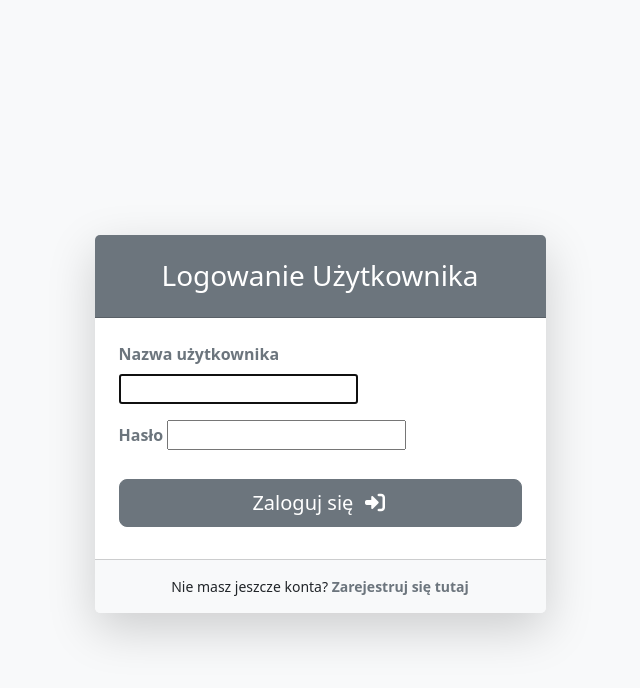
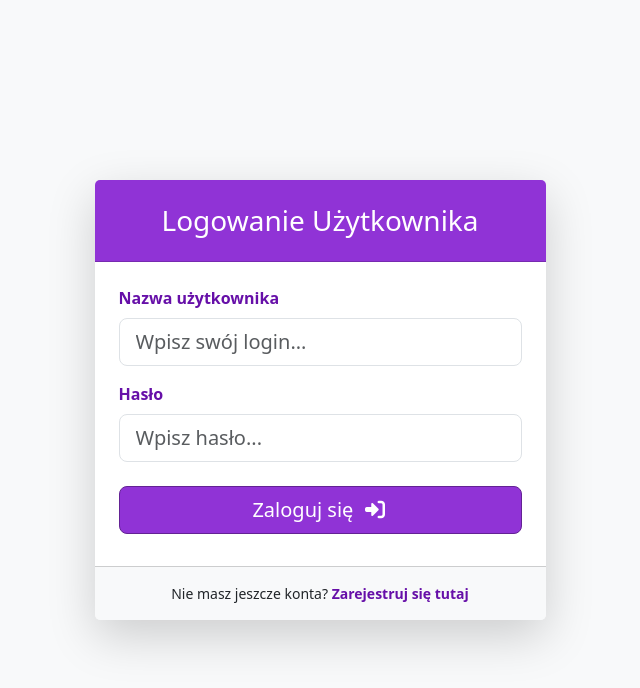
Before and after one commit to HawksShaw/web, a Django app: page /accounts/login/ in a window 1280 px wide. Shown: the top 688 px of the page, without its empty margins (320-960 px from the left). Run offline with Django 5.2, Linux system fonts and the light colour scheme; some libraries are stand-ins or nearby versions.

Commit message:
Estetyka do loginu - koniec

```diff
--- a/fizjo/fizjoapp/templates/registration/login.html
+++ b/fizjo/fizjoapp/templates/registration/login.html
@@ -6,7 +6,7 @@
     <title>Logowanie - FizjoApp</title>
     <link rel="stylesheet" href="{% static 'css/bootstrap.min.css' %}" />
     <link rel="stylesheet" href="{% static 'css/all.min.css' %}" />
-    <link rel="stylesheet" href="{% static 'css/custom.css' %}" />
+    <link rel="stylesheet" href="{% static 'css/bgs.css' %}" />
     <style>
         body {
             background-color: #f8f9fa;
@@ -19,13 +19,13 @@
         <div class="row justify-content-center">
             <div class="col-md-6 col-lg-5">
 
-                <div class="card shadow-lg border-0 rounded-lg mt-5">
-                    <div class="card-header bg-secondary text-white text-center py-4">
+                <div class="card shadow-lg border-0 rounded-lg mt-10">
+                    <div class="card-header bg-login text-white text-center py-4">
                         <h3 class="mb-0">Logowanie Użytkownika</h3>
                     </div>
                     <div class="card-body p-4">
 
-                        <form method="POST" novalidate>
+                        <!-- <form method="POST" novalidate>
                             {% csrf_token %}
 
                             {% for field in form %}
@@ -52,12 +52,48 @@
                                     Zaloguj się <i class="fas fa-sign-in-alt ms-1"></i>
                                 </button>
                             </div>
+                        </form> -->
+
+                        <form method="POST" novalidate>
+                            {% csrf_token %}
+
+                            <div class="mb-3 text-start">
+                                <label for="id_username" class="form-label fw-bold text-login">Nazwa użytkownika</label>
+                                <input type="text"
+                                       name="username"
+                                       id="id_username"
+                                       class="form-control form-control-lg"
+                                       placeholder="Wpisz swój login..."
+                                       required>
+                            </div>
+
+                            <div class="mb-3 text-start">
+                                <label for="id_password" class="form-label fw-bold text-login">Hasło</label>
+                                <input type="password"
+                                       name="password"
+                                       id="id_password"
+                                       class="form-control form-control-lg"
+                                       placeholder="Wpisz hasło..."
+                                       required>
+                            </div>
+
+                            {% if form.errors or form.non_field_errors %}
+                                <div class="text-danger fw-bold text-center mt-3 mb-2 small">
+                                    <i class="fas fa-times-circle"></i> Niepoprawna nazwa użytkownika lub hasło.
+                                </div>
+                            {% endif %}
+
+                            <div class="d-grid gap-2 mt-4 mb-2">
+                                <button type="submit" class="btn btn-login btn-lg">
+                                    Zaloguj się <i class="fas fa-sign-in-alt ms-1"></i>
+                                </button>
+                            </div>
                         </form>
 
                     </div>
                     <div class="card-footer text-center py-3 bg-light">
                         <div class="small">
-                            Nie masz jeszcze konta? <a href="{% url 'rejestracja' %}" class="fw-bold text-decoration-none" style="color: #6c757d;">Zarejestruj się tutaj</a>
+                            Nie masz jeszcze konta? <a href="{% url 'rejestracja' %}" class="fw-bold text-decoration-none" style="color: #660fa8;">Zarejestruj się tutaj</a>
                         </div>
                     </div>
                 </div>
--- a/fizjo/fizjoapp/urls.py
+++ b/fizjo/fizjoapp/urls.py
@@ -1,9 +1,11 @@
 from django.urls import path
 from . import views
+from .forms import LoginForm
 
 urlpatterns = [
     # Główne widoki
     path('', views.dashboard, name='dashboard'),
+    path('login/', views.CustomLoginView.as_view(), name='login'),
     path('panel-fizjo/', views.dashboard_fizjo, name='dashboard_fizjo'),
     path('panel-pacjent/', views.dashboard_pacjent, name='dashboard_pacjent'),
     path('rejestracja/', views.rejestracja, name='rejestracja'),
--- /dev/null
+++ b/fizjo/static/css/bgs.css
@@ -0,0 +1,23 @@
+body {
+    background-color: #f8f9fa;
+}
+
+.bg-login {
+    background-color: #9033d6;
+}
+
+.text-login {
+    color: #660fa8;
+}
+
+.btn-login {
+    background-color: #9033d6; /* Wpisz tu swój HEX */
+    border-color: #632294;
+    color: white;
+}
+
+.btn-login:hover {
+    background-color: #632294; /* Wpisz tu swój HEX */
+    border-color: #632294;
+    color: white;
+}
```
